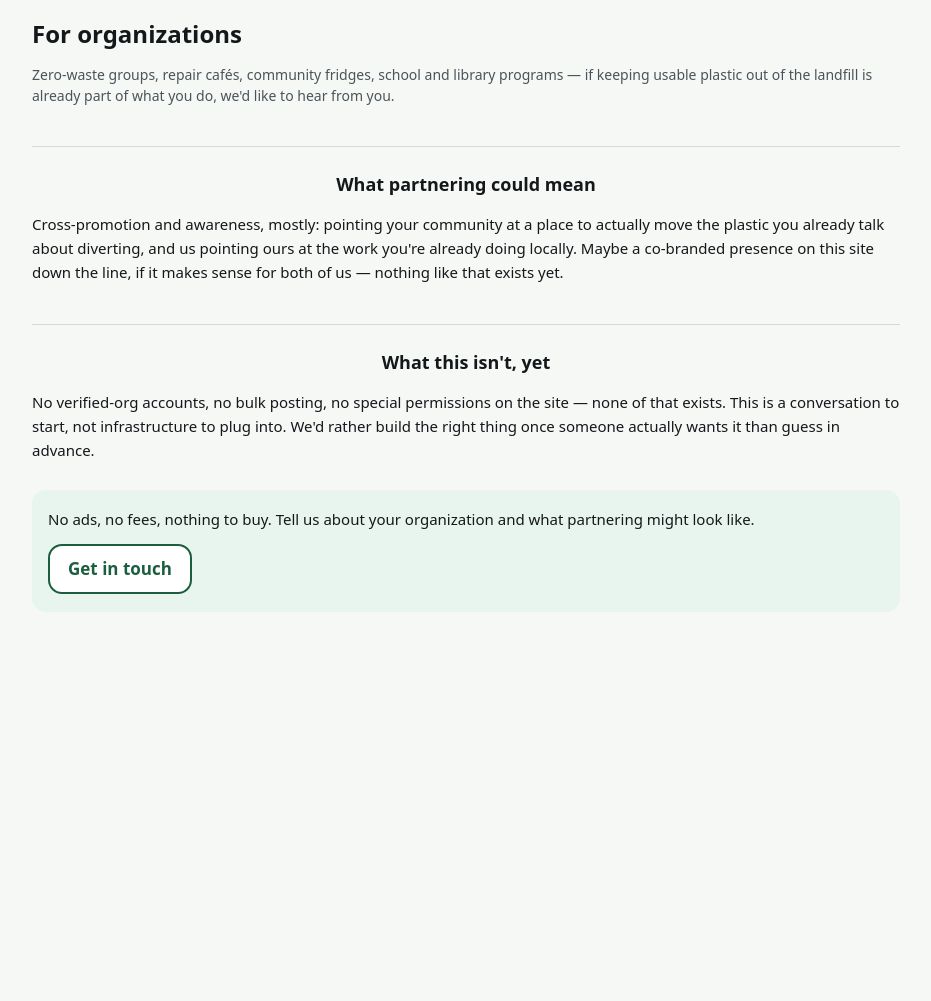
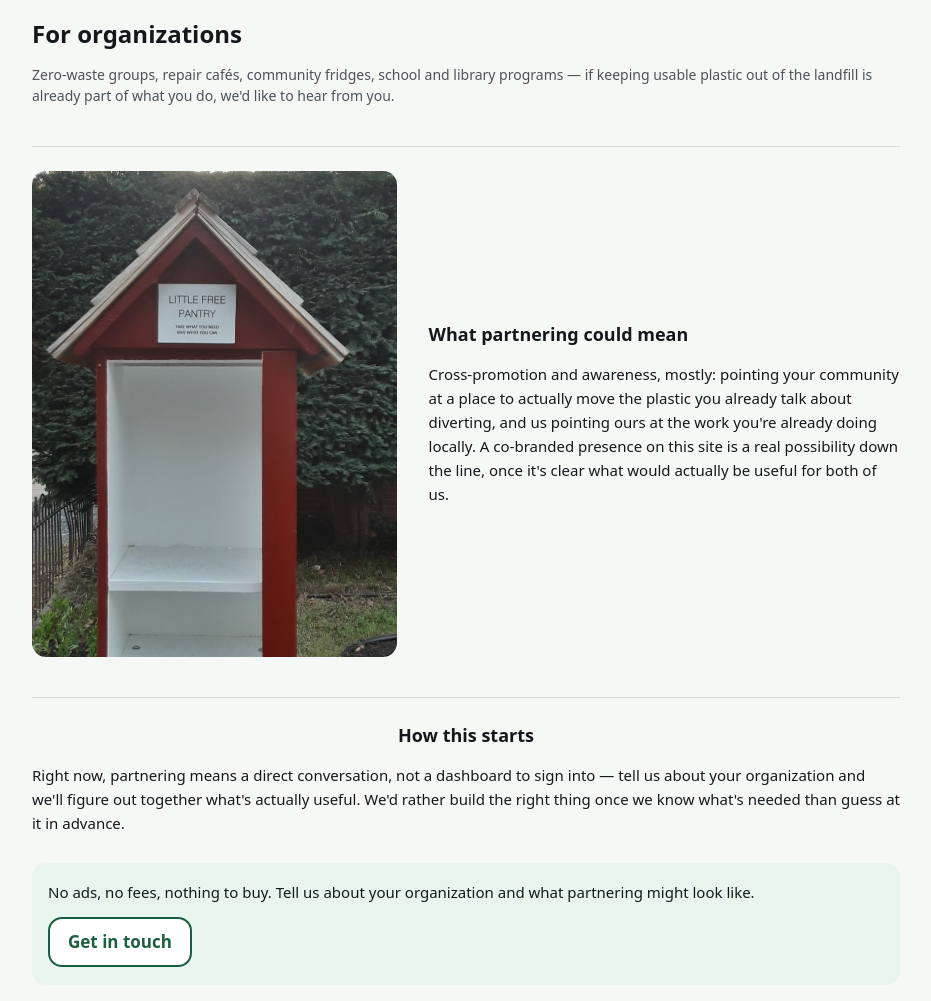
Before and after one commit to seanhelvey/containerswap, a FastAPI app: page /partners in a window 1280 px wide. Shown: the part 117-1118 px from the top of the page, without its empty margins (174-1105 px from the left). Before the commit the page ends 729 px from the top, so only its background shows below. Run offline with FastAPI, Linux system fonts and the light colour scheme.

Commit message:
Make the account page actually editable, warm up the partners page
Account: a read-only status page wasn't worth the trip. Added a real
POST /account so display name can actually be changed, reusing the
existing name-validation rules (extracted into validate_display_name,
shared with signup rather than duplicated).

Partners: reworked the "what this isn't yet" section, which read as
a list of missing features, into "How this starts" — same honest
content (no accounts, no automation, just a direct conversation) but
framed as what you get instead of what's absent. Also added the same
real photo already used for this content on the homepage (a Little
Free Pantry, CC0) rather than reaching for stock imagery — matching
this project's existing photography convention.

```diff
--- a/app/auth.py
+++ b/app/auth.py
@@ -115,6 +115,17 @@ def validate_password(password: str) -> str | None:
     return None
 
 
+def validate_display_name(display_name: str) -> str | None:
+    """Returns an i18n error key, or None when the name is acceptable. Shared by
+    signup (optional there) and account editing (required there)."""
+    if not (NAME_MIN <= len(display_name) <= NAME_MAX):
+        return "auth.error.name_length"
+    if "@" in display_name:
+        # Stops someone making their public label look like somebody's address.
+        return "auth.error.name_chars"
+    return None
+
+
 def validate_credentials(email: str, password: str, display_name: str = "") -> str | None:
     """Returns an i18n error key, or None when the credentials are acceptable."""
     if not email or len(email) > 255 or not _EMAIL_RE.match(email):
@@ -123,11 +134,7 @@ def validate_credentials(email: str, password: str, display_name: str = "") -> s
     if error:
         return error
     if display_name:
-        if not (NAME_MIN <= len(display_name) <= NAME_MAX):
-            return "auth.error.name_length"
-        if "@" in display_name:
-            # Stops someone making their public label look like somebody's address.
-            return "auth.error.name_chars"
+        return validate_display_name(display_name)
     return None
 
 
--- a/templates/partners.html
+++ b/templates/partners.html
@@ -6,14 +6,20 @@
 <h1 class="page-title">{{ t('partners.title') }}</h1>
 <p class="hint">{{ t('partners.intro') }}</p>
 
-<section class="story-section">
-  <h2>{{ t('partners.what_title') }}</h2>
-  <p>{{ t('partners.what_body') }}</p>
+<section class="story-section story-section--media">
+  <div class="story-media">
+    <img src="{{ static_url('images/story/for-organizations.jpg') }}" alt="{{ t('home.partners_image_alt') }}"
+         width="720" height="1130" loading="lazy">
+  </div>
+  <div class="story-copy">
+    <h2>{{ t('partners.what_title') }}</h2>
+    <p>{{ t('partners.what_body') }}</p>
+  </div>
 </section>
 
 <section class="story-section">
-  <h2>{{ t('partners.not_yet_title') }}</h2>
-  <p>{{ t('partners.not_yet_body') }}</p>
+  <h2>{{ t('partners.how_title') }}</h2>
+  <p>{{ t('partners.how_body') }}</p>
 </section>
 
 <section class="hero-story">
```
Also changed, not shown: app/routes/account.py (+18 -0 lines), locales/en.json (+6 -3 lines), templates/account.html (+13 -1 lines).
